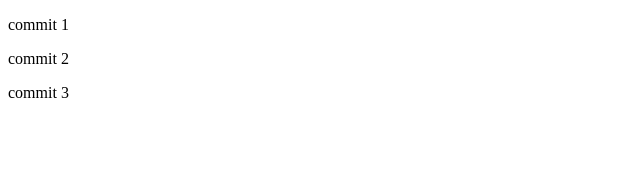
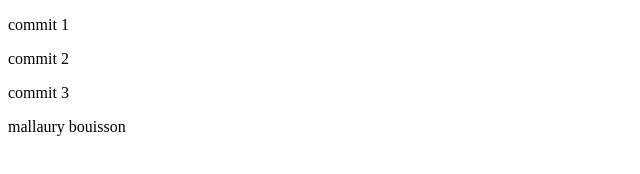
Before and after one commit to gladiator06m/git-cours, a plain HTML site: page index.html in a window 1280 px wide. Shown: the whole page, without its empty margins (0-640 px from the left). Drawn offline with Linux system fonts and the light colour scheme.

Commit message:
commit mallo

```diff
--- a/index.html
+++ b/index.html
@@ -9,5 +9,6 @@
     <p>commit 1</p>
     <p>commit 2</p>
     <p>commit 3</p>
+    <p>mallaury bouisson</p>
   </body>
 </html>
```
